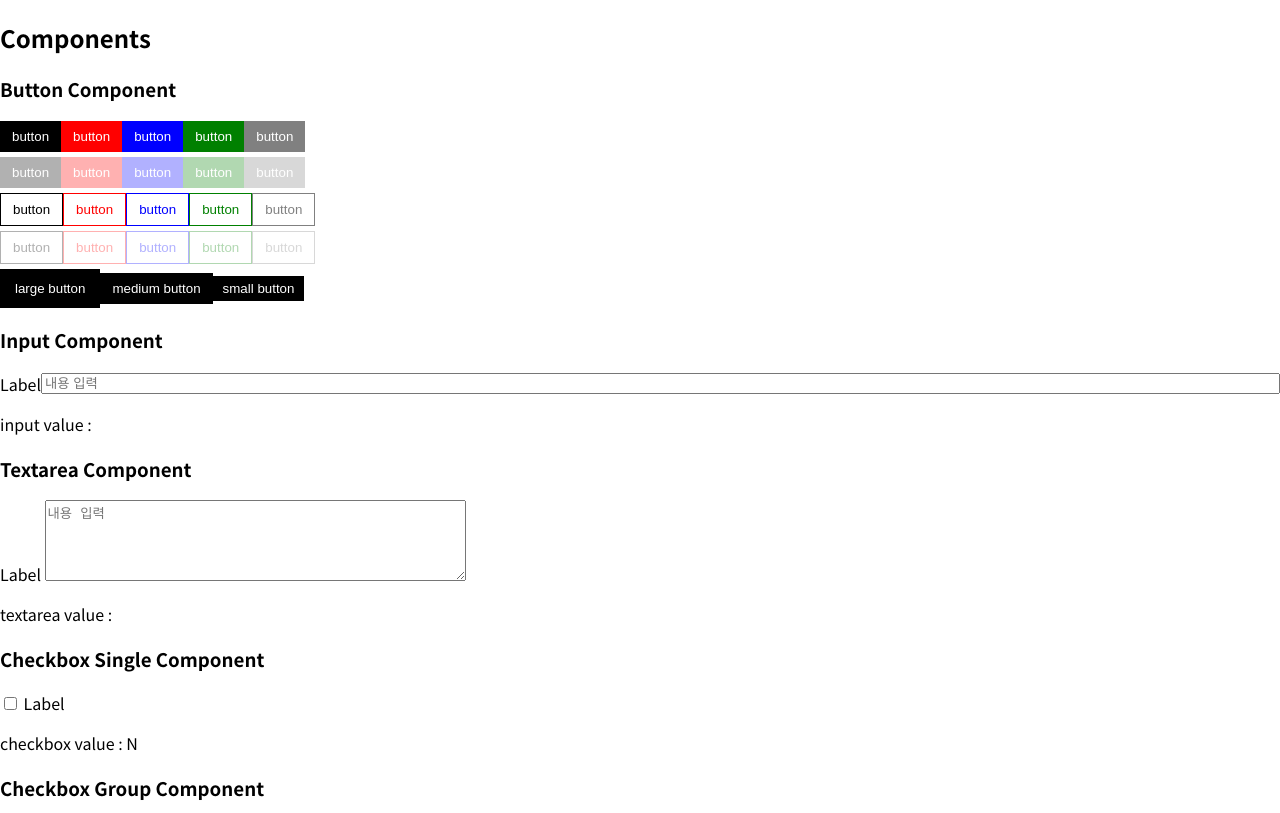
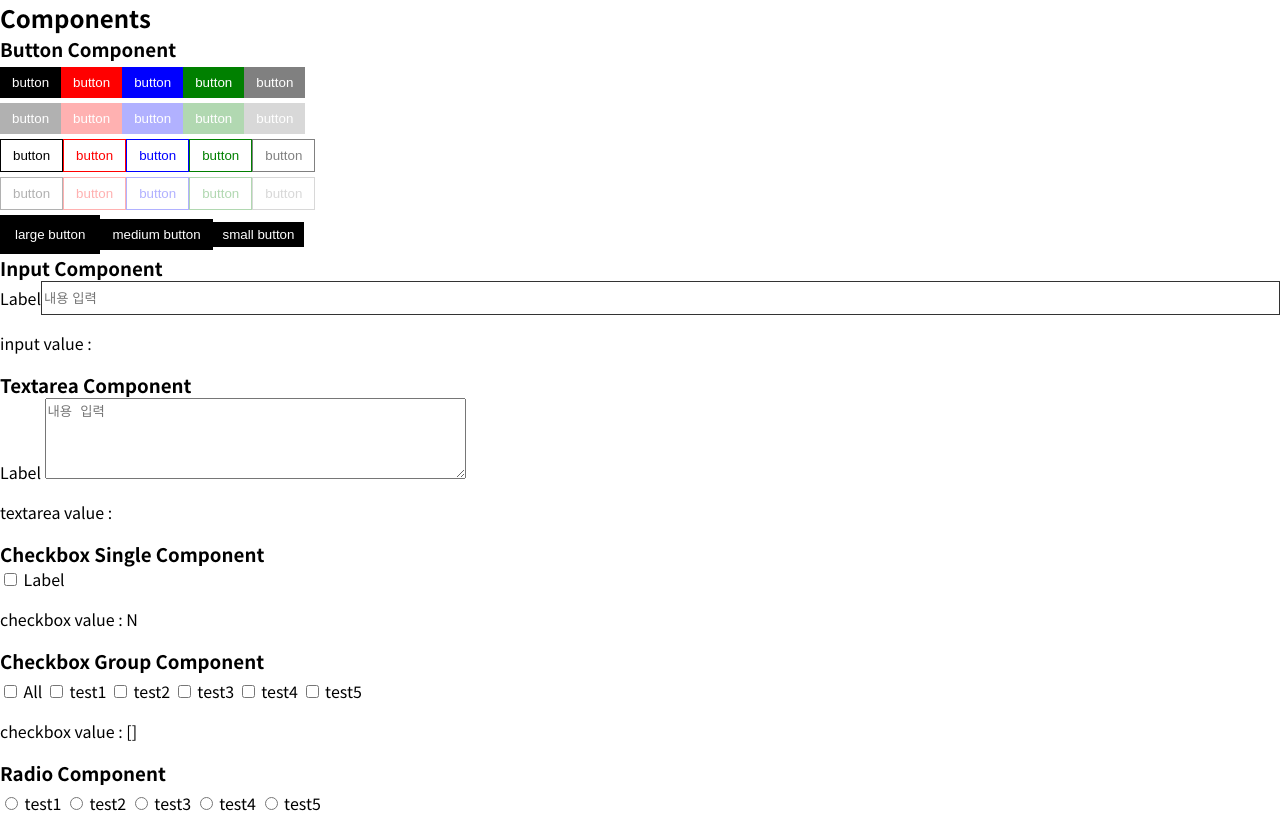
Before and after one commit to wknowpark797/vue2-basic-custom, a Vue app in the folder vue2-basic-custom/: page /dev/document in a window 1280 px wide. Shown: the top 813 px of the page. Built offline with nearby package versions, Linux system fonts and the light colour scheme.

Commit message:
input 컴포넌트 및 공통 스타일 수정

```diff
--- a/vue2-basic-custom/src/assets/scss/style.scss
+++ b/vue2-basic-custom/src/assets/scss/style.scss
@@ -27,3 +27,7 @@ a {
 img {
     max-width: 100%;
 }
+
+h2, h3, h4, h5, h6 {
+    margin: 0;
+}
--- a/vue2-basic-custom/src/components/common/InputComp.vue
+++ b/vue2-basic-custom/src/components/common/InputComp.vue
@@ -83,6 +83,10 @@
         align-items: center;
         input {
             flex: 1;
+            height: 34px;
+            border-radius: 0;
+            border: 1px solid #333;
+            box-sizing: border-box;
         }
     }
 </style>
```
